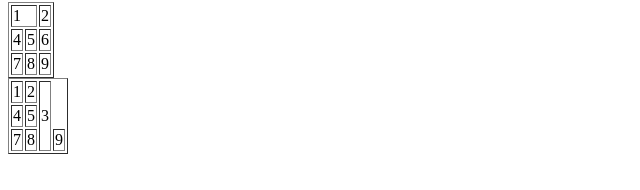
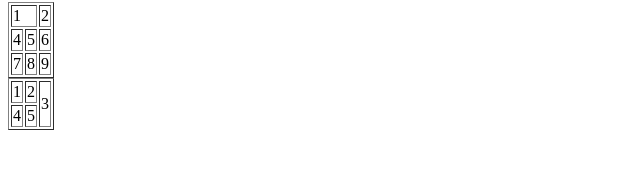
Before and after one commit to MichelleM10/web, a plain HTML site: page index.html in a window 1280 px wide. Shown: the part 232-422 px from the top of the page, without its empty margins (0-640 px from the left). Drawn offline with Linux system fonts and the light colour scheme.

Commit message:
Update index.html

```diff
--- a/index.html
+++ b/index.html
@@ -36,14 +36,7 @@
 			<tr>
 				<td>4</td>
 				<td>5</td>
-
 			</tr>
-			<tr>
-				<td>7</td>
-				<td>8</td>
-				<td>9</td>
-			</tr>
-
 		</table>
 	</body>
 </html>
```
